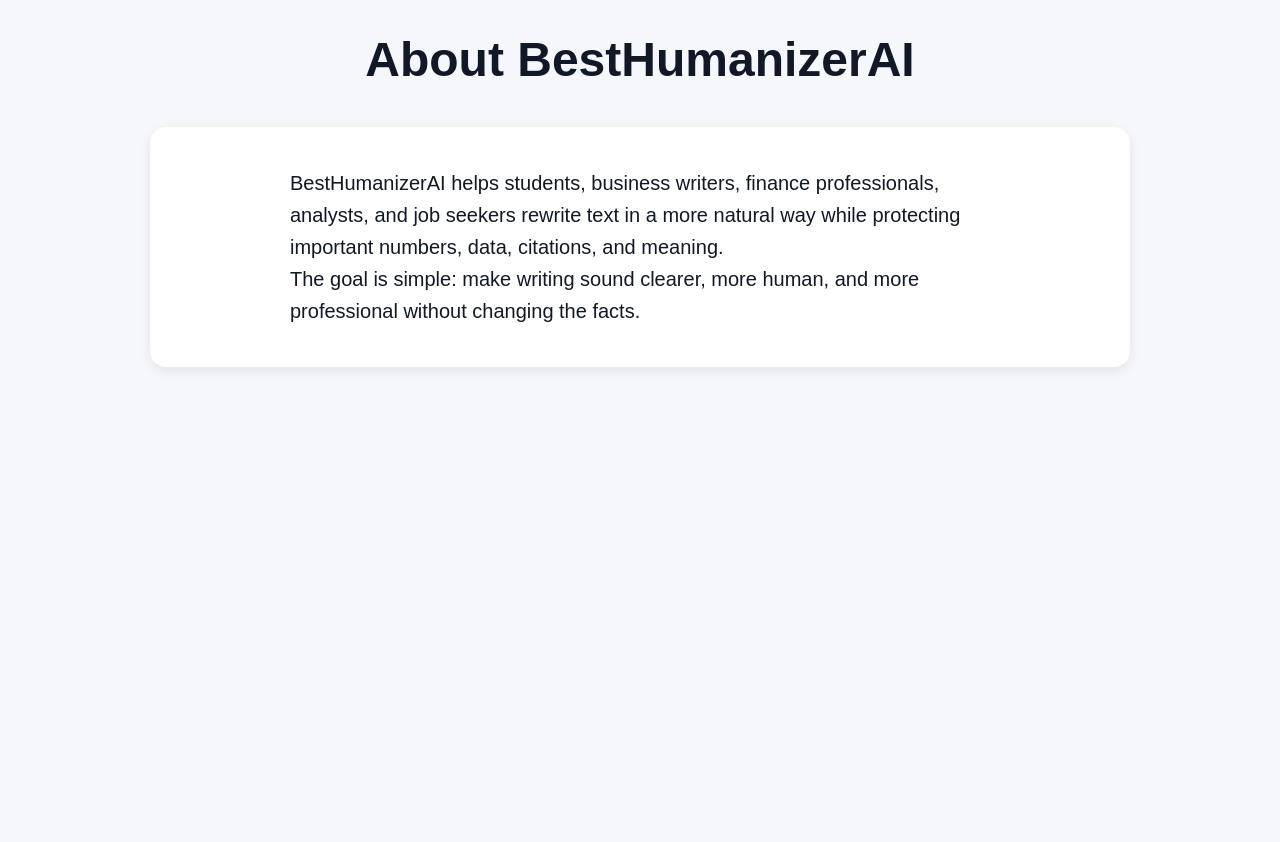
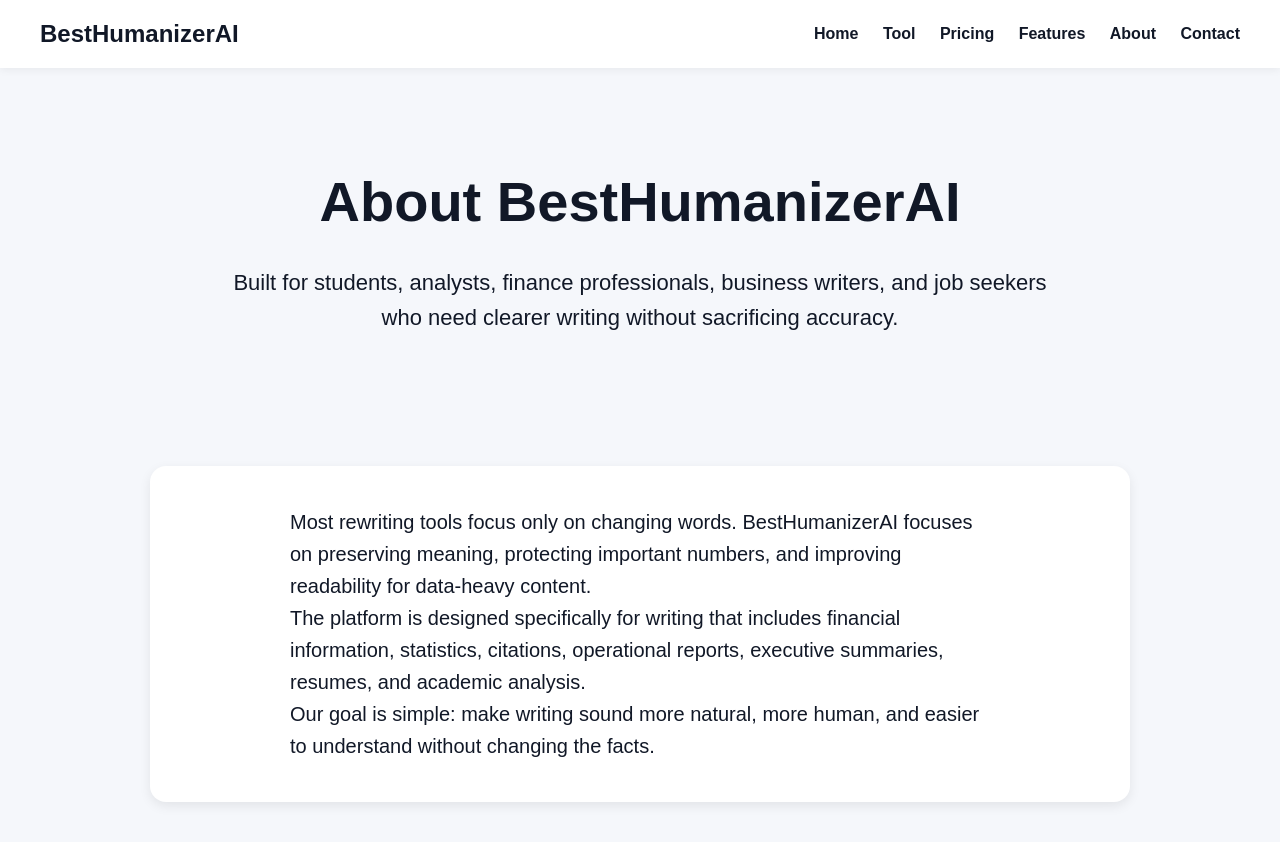
Before and after one commit to karlijc92/besthumanizerai, a plain HTML site: page about.html in a window 1280 px wide. Before the commit the page ends 800 px from the top, so only its background shows below. Drawn offline with Linux system fonts and the light colour scheme.

Commit message:
Update about.html

```diff
--- a/about.html
+++ b/about.html
@@ -11,16 +11,49 @@
 
 <body>
 
-  <h1>About BestHumanizerAI</h1>
+  <nav class="navbar">
+
+    <div class="logo">
+      BestHumanizerAI
+    </div>
+
+    <div class="nav-links">
+      <a href="index.html">Home</a>
+      <a href="tool.html">Tool</a>
+      <a href="pricing.html">Pricing</a>
+      <a href="features.html">Features</a>
+      <a href="about.html">About</a>
+      <a href="contact.html">Contact</a>
+    </div>
+
+  </nav>
+
+  <section class="hero">
+
+    <h1>About BestHumanizerAI</h1>
+
+    <p>
+      Built for students, analysts, finance professionals, business writers, and job seekers who need clearer writing without sacrificing accuracy.
+    </p>
+
+  </section>
 
   <div class="pricing-box">
+
     <p>
-      BestHumanizerAI helps students, business writers, finance professionals, analysts, and job seekers rewrite text in a more natural way while protecting important numbers, data, citations, and meaning.
+      Most rewriting tools focus only on changing words.
+      BestHumanizerAI focuses on preserving meaning, protecting important numbers, and improving readability for data-heavy content.
     </p>
 
     <p>
-      The goal is simple: make writing sound clearer, more human, and more professional without changing the facts.
+      The platform is designed specifically for writing that includes financial information, statistics, citations, operational reports, executive summaries, resumes, and academic analysis.
     </p>
+
+    <p>
+      Our goal is simple:
+      make writing sound more natural, more human, and easier to understand without changing the facts.
+    </p>
+
   </div>
 
 </body>
```
